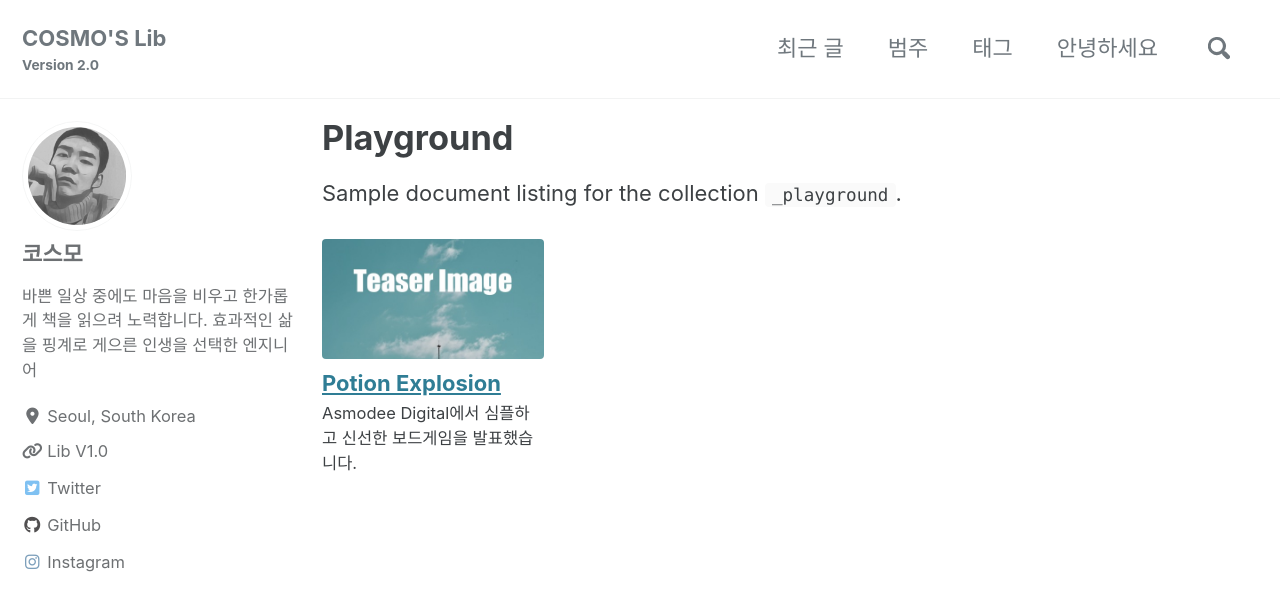
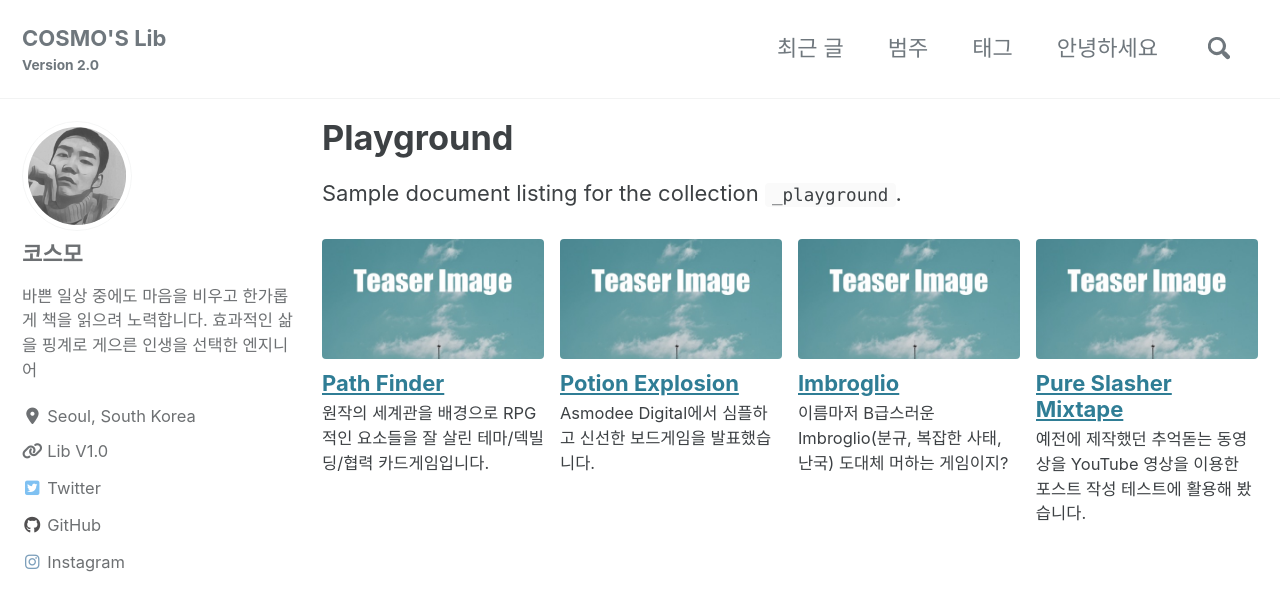
Before and after one commit to deftone2000/cosmo-s-archive, a Jekyll site: the page built from _pages/playground.md, in a window 1280 px wide and 900 px high. Shown: the top 611 px of the window. Built offline with Jekyll 4.4.1, drawn with Linux system fonts in a browser that asks for light colours; cached includes are drawn as plain includes; nearby versions of some CDN libraries; comment, search, counter and statistics services are not loaded; a style sheet for code colours, icons or effects is not loaded.

Commit message:
no message

```diff
--- /dev/null
+++ b/_playground/2016-05-19-path-finder.md
@@ -0,0 +1,117 @@
+---
+title: "Path Finder"
+excerpt_separator: "<!--more-->"
+last_modified_at:
+---
+
+![image-center]({{ site.url }}{{ site.baseurl }}/assets/images/path-finder-00.jpg){: .align-center}
+
+원작의 세계관을 배경으로 RPG 적인 요소들을 잘 살린 테마/덱빌딩/협력 카드게임입니다. <!--more--> **[Paizo](http://paizo.com)**사에서 만든 보드게임으로 일러스트 역시 원작의 것을 이용하고 있다.
+
+**승리 조건 : 악당(보스)을 무찌르자!**
+
+우리가 무찌를 악당(보스)들이다. 오른쪽 위의 동그라미 안에 숫자가 보스의 난이도라고 생각하면 된다. **숫자** 주변을 보면 **"Check to Defeat"**이라고 하는데, 체크 어쩌고~ 의 의미는 **"주사위를 굴린다"**는 의미이다. 당연히 결과가 카드에 표시된 숫자 이상이면 체크성공(승리/획득)
+
+<figure class="align-center">
+  <img src="{{ '/assets/images/path-finder-01.jpg' | absolute_url }}" alt="">
+  <figcaption>악당처럼 생겼다.</figcaption>
+</figure>
+
+그럼... 악당을 어떻게 잡을까? 때려서!(죄송...) 어서 보스를 혼내주고 싶지만 그러려면 우선 알아야 할 것들이 있습니다.
+
+### 캐릭터
+
+패스파인더에는 여러 캐릭터가 있는데 직업 차이라고 보면 된다. 전사, 법사, 로그, 성직자 등등 판타지물에 익숙하다면 흔한 그런 직업들. 직업 차이로 인해 캐릭터별로 성능 차이가 발생하고 그차이는 **스킬, 파워, 카드덱**으로 표현된다.
+
+로그(Rogue)를 예를 들면
+
+* 카드덱(boon) : 총 15장인데 직업별로 구성에 차이가 난다.
+* 파워 : 직업별 필살기
+* 스킬 : 체크할때 사용되는 주사위의 종류와 추가숫자(d6 육면체 주사위, d12 12면체 주사위는)
+
+**판타지**에서 모험을 하다 보면 적도 만나고 아이템, 무기, 동료도 얻게 되는데 이것마다 속성이 있기 마련이다. 그런 속성을 잘 활용하면 게임을 수월하게 풀어나갈 수 있다. 예로 **"Cape of Escape"**를 얻으려면 Dexterity(민첩) 8 이상이 필요한데 로그 캐릭터는 민첩 스킬이 d12(12면체, 최대 12 체크)이므로 다른 직업보다 이 아이템을 얻는 데 유리하다. 적이나 장해물도 마찬가지이다.
+
+<figure class="align-center">
+  <img src="{{ '/assets/images/path-finder-02.jpg' | absolute_url }}" alt="">
+  <figcaption>빨간망토 차차 😆</figcaption>
+</figure>
+
+
+### 장소 덱의 구성
+
+패스파인더에서는 적들이 한곳에 몰려있지 않고 여러 곳에 나뉘어있게 된다. **"장소"**라는 개념인데 동굴, 해변가, 숲속, 시장 등을 구분하자는 것이다. 결국은 수행할 카드들을 여러 조각으로 나눠서 진행하는 것뿐이다. 그리고 각 장소에는 최소한 한 명의 헨치맨 혹은 빌런 카드와 다른 카드들로 구성된다. 게임의 진행은 이 장소 덱에 있는 카드들을 한 장씩 넘기면서 탐사해 빌런을 찾아내는 것으로 이루어져 있다.
+
+**헨치맨**은 말 그대로 보스의 심복. 중간보스로 이해하면 된다.
+
+<figure class="align-center">
+  <img src="{{ '/assets/images/path-finder-03.jpg' | absolute_url }}" alt="">
+  <figcaption>중간보스? 그런게 있었어?</figcaption>
+</figure>
+
+
+### 장소 덱 Close
+
+다시 말하지만 패스파이더의 목적은 빌런 처치! 빌런을 무찔렀는데 더는 도망갈 장소가 없다면 임무 완료! 중간보스(핸치맨)를 잡으면서 빌런이 도망갈 수 있는 장소는 점점 줄여가고, 마지막 장소에서 일격을 날린다!
+
+<figure class="align-center">
+  <img src="{{ '/assets/images/path-finder-04.jpg' | absolute_url }}" alt="">
+  <figcaption>적이 도망갈 장소를 하나씩 줄이자</figcaption>
+</figure>
+
+
+이 밖에도 **일시적 폐쇄**라는 개념도 있는데, 빌런과 만났을 때, 그 장소를 제외한 다른 장소에 다른 플레이어 캐릭터가 있다면, 폐쇄 조건을 달성하고 일시적으로 그 장소를 폐쇄할 수 있다. 이건 말 그대로 일시적 폐쇄라서 카드를 뒤집거나, 장소 덱의 카드를 버리지 않고 그냥 일시적으로 빌런의 도주로를 줄이거나 아예 막는 효과이다. 잘만 이용하면 열려 있는 장소가 있더라도 게임을 끝낼 수 있다.
+
+### 축복카드와 축복 덱
+
+<figure class="align-center">
+  <img src="{{ '/assets/images/path-finder-05.jpg' | absolute_url }}" alt="">
+  <figcaption>축복이여 나에게 오라</figcaption>
+</figure>
+
+
+패스파이더에서는 턴 수 제한이 있다. 빌런을 30턴 안에 찾아내고 잡아야 한다. 그 기능을 축복 덱이라는 카드가 하게 되는데, 그냥 30장의 축복카드로 덱으로 만들고 턴이 시작될 때 마다 한 장씩 줄려 나가면 된다. 그리고 한가지 독특한 기능이 직업별 카드 덱에도 축복카드가 사용되고 있는데, 포커의 조커라고 생각하면 된다. 체크(주사위를 굴릴 때)할때 주사위를 추가한다거나 장소 덱을 한 장 더 보는 것이 가능하다. 축복카드도 속성이 있어서 특정 몬스터를 처치하거나 특정 아이템을 얻을 때 더 많은 주사위를 추가할 수 있게 된다. **Blessing of God** 축복카드는 특이하게 이번 순서에 넘긴 축복카드와 같은 효과를 발휘한다.
+
+### 자신에 순서에서 할 수 있는 것
+
+<figure class="align-center">
+  <img src="{{ '/assets/images/path-finder-06.jpg' | absolute_url }}" alt="">
+  <figcaption>이번 턴에는 어떤 걸 해볼까?</figcaption>
+</figure>
+
+
+자신에 순서에는 다음의 순서대로 진행하게 된다. 모험 시작!
+
+1. 축복 덱에서 카드 한 장을 넘긴다. [필수]
+2. 같은 장소에 있는 다른 플레이어 캐릭터에게 카드를 준다.
+3. 다른 장소로 이동한다.
+4. 장소 덱의 맨 위 장을 탐험한다.
+5. 장소 덱에 카드가 없을 때 폐쇄를 시도한다.
+6. 턴을 끝마치면서 손에 있는 카드를 원위치한다.
+
+<figure class="align-center">
+  <img src="{{ '/assets/images/path-finder-07.jpg' | absolute_url }}" alt="">
+  <figcaption>카드별 특성도 익숙해져야 한다.</figcaption>
+</figure>
+
+
+### 필수 카드 사용 규칙_
+
+* 공개(Reveal)
+* 재충전(Recharge): 카드를 덱의 맨 아래로 보낸다.
+* 버림(Discard): 카드를 버리는 카드 더미에 버린다. 이때부터 덱의 숫자에 손실이 생겨난다.
+* 매장(Bury): 카드를 캐릭터 카드 아래에 놓는다.
+* 제거(Banish): 카드를 아예 상자로 보내버린다.
+* 표시(Display): 카드를 캐릭터 카드 옆에 놓는다.
+
+처음 시작할 땐 15장을 가지고 시작하는데 이 15장이 캐릭터의 HP가 된다. 즉 덱을 모두 사용하게 되어서 더는 뽑을 카드가 없을 때 그 캐릭터가 죽게 된다.(HP = 카드 수) 그럼 모든 캐릭터가 HP가 다르다. 캐릭터마다 핸드 사이즈(손에 들 수 있는 카드 수)가 다르므로 차별점이 생긴다. 예를 들어 파이터 같이 원작에서 HP가 많은 캐릭터의 경우 핸드 사이즈가 네 장이고, 위저드와 같이 HP가 적은 캐릭터는 여섯 장인데, 플레이어들은 차례가 끝날 때마다 핸드 사이즈에 맞게 카드를 초기화해야 한다. 핸드 사이즈가 크면 게임 중 사용할 수 있는 선택지는 많아지지만 대신 더 자주 덱에서 카드를 뽑아야 하고, 결과적으로 금방 덱이 말리게 되어 더 쉽게 죽을 위험이 있다.
+**Ascension**을 아신다면 더욱 친근하게 느껴지는 용어들이다. **Bury**와 **Banish**가 구분되는 게 특이한데 Bury는 이번 시나리오 진행에서 제외, Banish는 완전히/영원히 제거된다는 차이가 있다.
+
+### 악당을 무찌르고
+
+<figure class="align-center">
+  <img src="{{ '/assets/images/path-finder-08.jpg' | absolute_url }}" alt="">
+  <figcaption>승리를 축하합니다.</figcaption>
+</figure>
+
+
+이 게임의 특징 중 하나는 단순히 한 시나리오가 끝나면 게임이 끝나는 게 아니라, 계속해서 다른 시나리오를 정해 플레이하게 된다는 점이다. 시나리오를 진행할수록 이 캐릭터 덱은 더 좋은 카드들을 얻으며 강화가 된다. 또한, 단순히 카드들만 더 좋은 것으로 교체되는 것이 아니라, 캐릭터 시트에 있는 능력치를 올리거나, 새로운 힘을 얻거나, 카드 소지 제한 수 역시 올릴 수 있다. 마치 RPG 게임처럼 캐릭터들이 성장하게 된다.
--- /dev/null
+++ b/_playground/2017-05-06-imbroglio.md
@@ -0,0 +1,31 @@
+---
+title: "Imbroglio"
+excerpt_separator: "<!--more-->"
+last_modified_at: 2020-03-07T10:00:00+09:00
+---
+
+![image-center]({{ site.url }}{{ site.baseurl }}/assets/images/imbroglio-00.jpg){: .align-center}
+
+이름마저 B급스러운 Imbroglio(분규, 복잡한 사태, 난국) 도대체 머하는 게임이지? <!--more--> 게임이긴 한건가? 결론부터 말하자면 게임입니다. 매우 중독성있는 갓게임이라 생각합니다. 부끄럽지만 실제로 이거 하다가 밤샌적도 있습니다. 간단하게 알아보겠습니다.
+
+### 1. 이걸 왜 하는가?
+게임의 목적은 귀여운 영웅이 되어 **Gem을 많이 모아서 가장 많은 점수를 얻는 것**입니다. Gem은 앞으로 탐험할 미궁 여기저기에 숨겨져있습니다. 미궁에서 Gem을 찾다보면 우리를 방해하는 몬스터를 만나기도 합니다. 이럴땐 다양한 무기들을 이용해서 처단하면 됩니다. 참 쉽죠?
+
+
+### 2. 재미있는 것들
+*미궁의 구현*
+크게 두가지 형태로 이루어 집니다. 하나는 4x4 총 16 블록으로 구성된 무기덱이 공간을 표현하게 됩니다. 두번째로 영웅은 블록의 4방향 어디로든 이동/공격을 할 수 있지만 블록과 블록사이에 벽이 있으면 이동에 제한됩니다. 또한 Gem을 획득할 때마다 벽의 구성이 변하게 되고, 이는 영웅이 Gem을 찾는 경로가 매번 바뀌게되는 것을 의미합니다.
+
+*몬스터*
+적은 총 4개의 구역에서 일정한 종류의 적이 출현하며, 영웅의 이동 거리와 동일한 거리만큼 이동하며 영웅을  공격 해옵니다.
+
+*영웅들*
+영웅은 자기만의 특성과 전용 필살기를 사용할 수 있습니다. 필살기의 사용은 Rune을 이용하며, Rune은 무기를 레벨업 할때마다 얻을 수 있습니다.
+
+*무기덱*
+4 x 4 의 블럭으로 자유롭게 구성할 수 있으며 구성이 낯설고 어렵다면 랜선 친구들의 도움을 받으면 됩니다. 최고 득점자들의 덱구성을 복사해서 사용 할 수 있습니다. 무기는 적을 죽일 때마다 레벨업을 하게됩니다. 4번 적을 죽일 때마다 1레벨 상승하며 최대 4레벨까지 성장합니다.
+
+
+### 3. 마무리, 같이보기
+B급 정서, 간단한 룰, 중독성 이 세가지가 잘 어우러져 갓겜의 반열에 오를 게임이라고 생각합니다. 하지만 UI 디자인은 취향에 따라 호불호를 많이 탈 수 있습니다.
+[개발자 홈페이지](http://www.smestorp.com)
--- /dev/null
+++ b/_playground/2018-11-19-pure-slasher-mixtape.md
@@ -0,0 +1,31 @@
+---
+title: "Pure Slasher Mixtape"
+excerpt_separator: "<!--more-->"
+last_modified_at:
+---
+
+예전에 제작했던 추억돋는 동영상을 YouTube 영상을 이용한 포스트 작성 테스트에 활용해 봤습니다. <!--more--> 나름 많이 빠져서 했던 게임이라 추억이 새록새록 하네요.
+
+<br>
+
+##### Mixtape Vol.01
+
+<iframe width="640" height="360" src="https://www.youtube-nocookie.com/embed/rrTrdzytBRg?controls=0&amp;showinfo=0" frameborder="0" allowfullscreen></iframe>
+
+<br>
+
+##### Mixtape Vol.02
+
+<iframe width="640" height="360" src="https://www.youtube-nocookie.com/embed/D3DQvWaw_KY?controls=0&amp;showinfo=0" frameborder="0" allowfullscreen></iframe>
+
+<br>
+
+##### Mixtape Vol.03
+
+<iframe width="640" height="360" src="https://www.youtube-nocookie.com/embed/0952UvVkQAc?controls=0&amp;showinfo=0" frameborder="0" allowfullscreen></iframe>
+
+<br>
+
+##### Mixtape Vol.04
+
+<iframe width="640" height="360" src="https://www.youtube-nocookie.com/embed/mAEqPdYcnFg?controls=0&amp;showinfo=0" frameborder="0" allowfullscreen></iframe>
```
Also changed, not shown: _playground/2017-01-31-potion-explosion.md (+2 -3 lines), assets/images/2k19-1600.jpg (added), assets/images/imbroglio-00.jpg (added), assets/images/path-finder-00.jpg (added), assets/images/path-finder-01.jpg (added), assets/images/path-finder-02.jpg (added), assets/images/path-finder-03.jpg (added), assets/images/path-finder-04.jpg (added), assets/images/path-finder-05.jpg (added), assets/images/path-finder-06.jpg (added), assets/images/path-finder-07.jpg (added), assets/images/path-finder-08.jpg (added).
